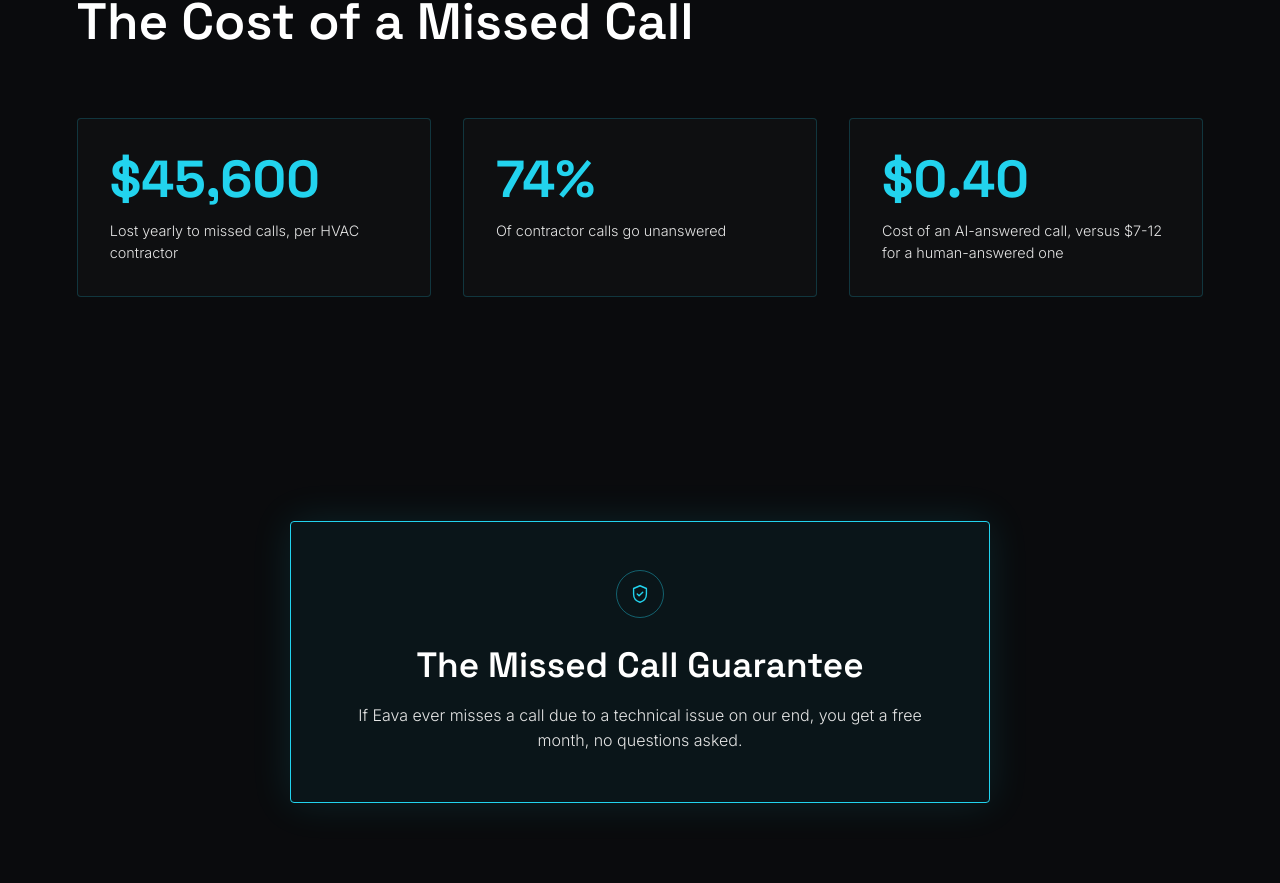
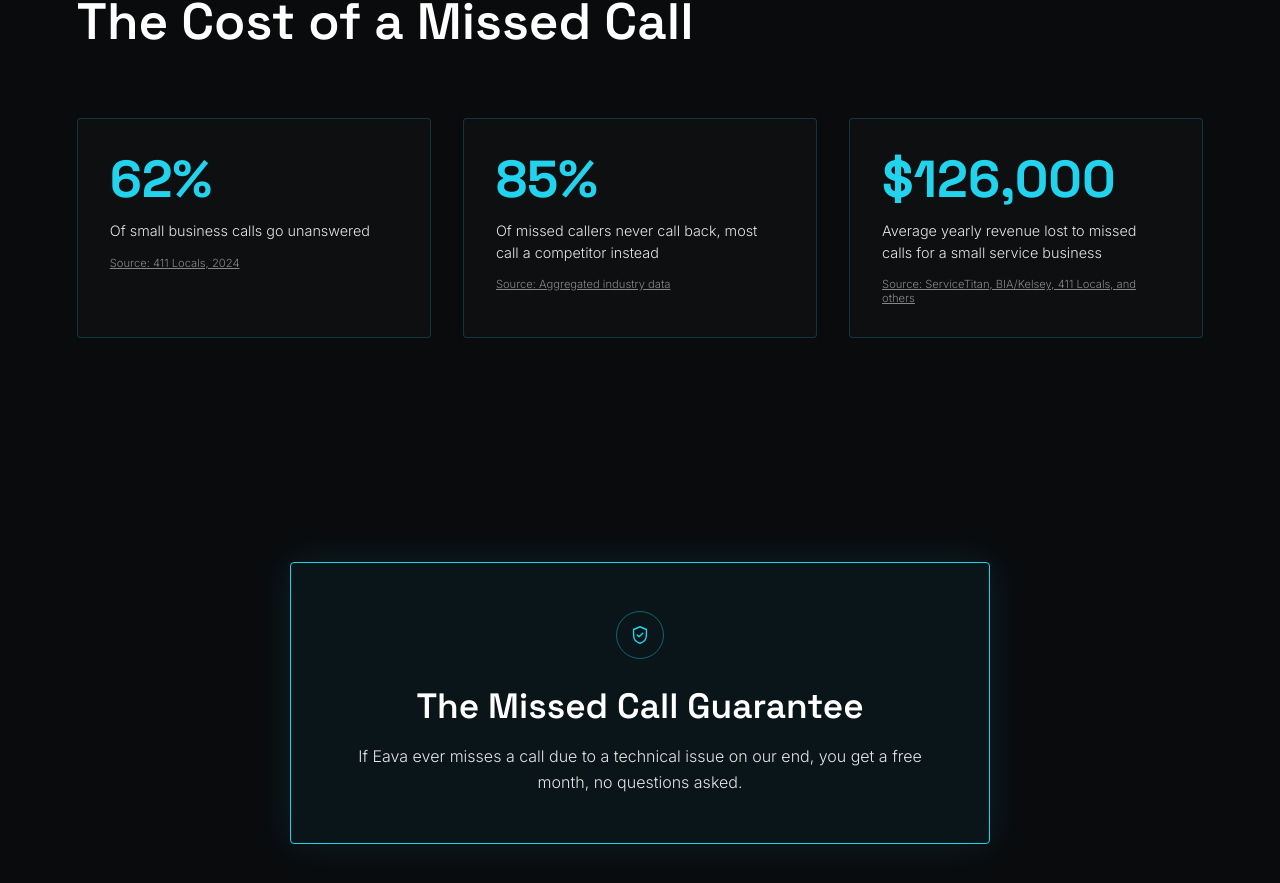
Before and after one commit to Eava-Dev/Eava-website, a Next.js app: page / in a window 1280 px wide. Shown: the part 7447-8330 px from the top of the page. Built offline with nearby package versions, Linux system fonts and the light colour scheme.

Commit message:
Update Cost of a Missed Call stats and add source citations
New stats (62%, 85%, $126,000) replace the previous placeholders, each
with a small muted footnote-style citation linking to its source in a
new tab.

```diff
--- a/app/components/MissedCallCostSection.tsx
+++ b/app/components/MissedCallCostSection.tsx
@@ -4,16 +4,22 @@ import FadeIn from "./FadeIn";
 
 const stats = [
   {
-    number: "$45,600",
-    label: "Lost yearly to missed calls, per HVAC contractor",
+    number: "62%",
+    label: "Of small business calls go unanswered",
+    sourceText: "Source: 411 Locals, 2024",
+    sourceUrl: "https://schedulingkit.com/statistics/missed-call-statistics",
   },
   {
-    number: "74%",
-    label: "Of contractor calls go unanswered",
+    number: "85%",
+    label: "Of missed callers never call back, most call a competitor instead",
+    sourceText: "Source: Aggregated industry data",
+    sourceUrl: "https://schedulingkit.com/statistics/missed-call-statistics",
   },
   {
-    number: "$0.40",
-    label: "Cost of an AI-answered call, versus $7-12 for a human-answered one",
+    number: "$126,000",
+    label: "Average yearly revenue lost to missed calls for a small service business",
+    sourceText: "Source: ServiceTitan, BIA/Kelsey, 411 Locals, and others",
+    sourceUrl: "https://dialfyne.com/missed-call-statistics",
   },
 ];
 
@@ -81,6 +87,22 @@ export default function MissedCallCostSection() {
               >
                 {s.label}
               </p>
+              <a
+                href={s.sourceUrl}
+                target="_blank"
+                rel="noopener noreferrer"
+                style={{
+                  display: "block",
+                  fontFamily: "var(--font-inter)",
+                  fontWeight: 300,
+                  fontSize: "0.7rem",
+                  color: "#888888",
+                  textDecoration: "underline",
+                  marginTop: "0.85rem",
+                }}
+              >
+                {s.sourceText}
+              </a>
             </div>
           </FadeIn>
         ))}
```
